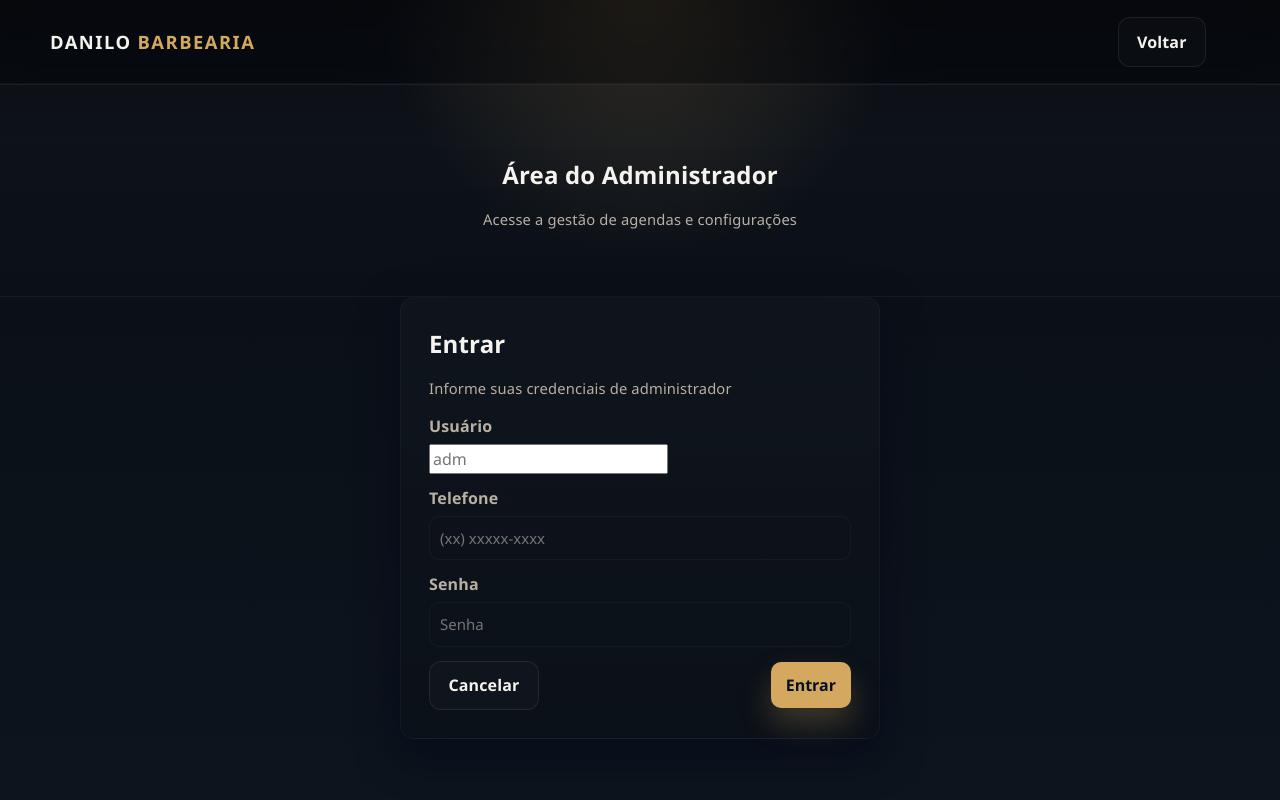
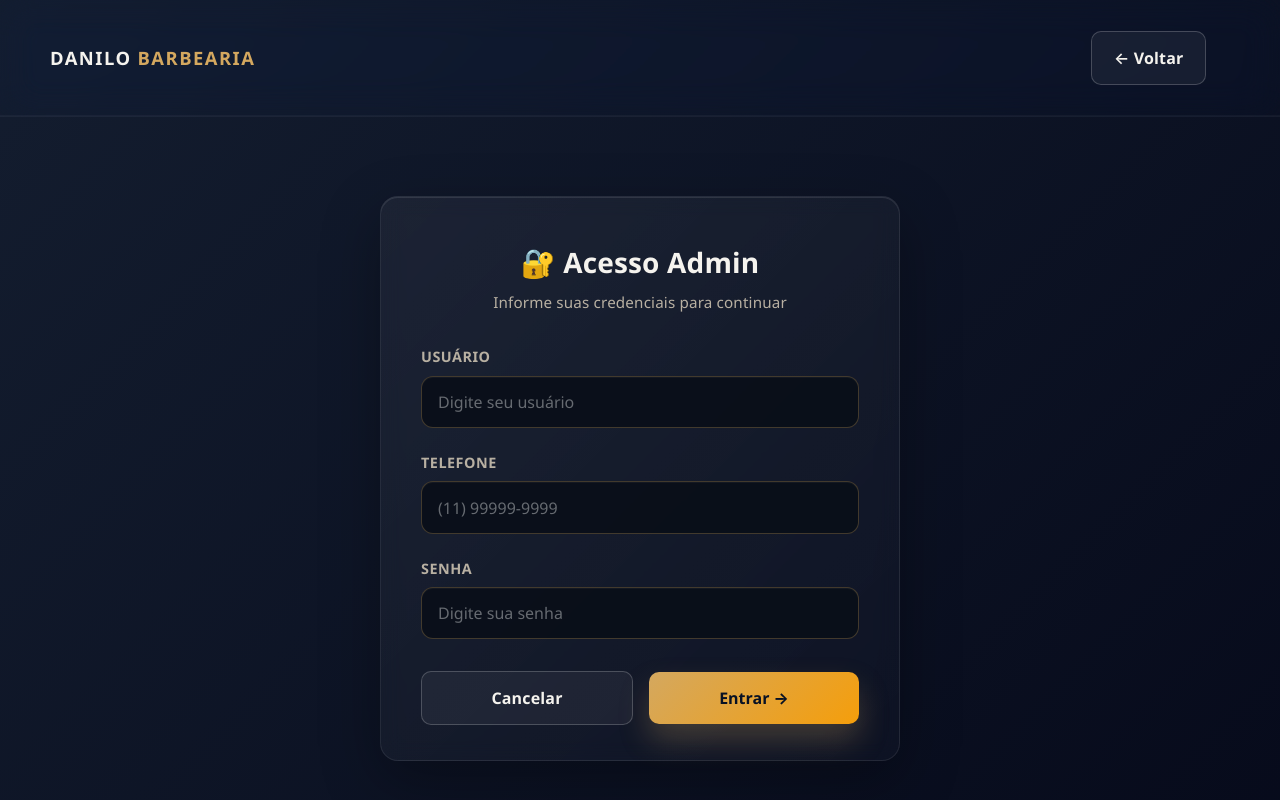
Before and after one commit to KelvynNeris/DaniloBarbearia, a Flask app: page /admin/login in a window 1280 px wide. Run offline with Flask 3, Linux system fonts and the light colour scheme.

Commit message:
login_adm

```diff
--- a/app.py
+++ b/app.py
@@ -96,6 +96,34 @@ def normalize_name(raw):
 
     return ' '.join(normalized_parts)
 
+
+def ensure_first_login_column(conn=None):
+    """Create the first_login column if the admins table is older and missing it.
+    This preserves the first-login flow without breaking legacy schemas.
+    """
+    close_conn = False
+    if conn is None:
+        conn = Conexao.conectar()
+        close_conn = True
+
+    try:
+        cur = conn.cursor()
+        try:
+            cur.execute('SHOW COLUMNS FROM admins')
+            columns = [str(col[0]).lower() for col in cur.fetchall()]
+            if 'first_login' not in columns:
+                try:
+                    cur.execute('ALTER TABLE admins ADD COLUMN first_login TINYINT(1) NOT NULL DEFAULT 0')
+                    conn.commit()
+                except Exception:
+                    pass
+        finally:
+            cur.close()
+    finally:
+        if close_conn:
+            conn.close()
+
+
 @app.route("/")
 def inicio():
     # Garante CSRF token na sessão e passa para o template
@@ -130,9 +158,9 @@ def admin_login():
 
     try:
         conn = Conexao.conectar()
+        ensure_first_login_column(conn)
         cur = conn.cursor(dictionary=True)
-        # include first_login flag in query
-        cur.execute('SELECT id, username, name, phone, password_hash, IFNULL(first_login,0) AS first_login FROM admins WHERE username = %s LIMIT 1', (username,))
+        cur.execute('SELECT id, username, name, phone, password_hash, first_login FROM admins WHERE username = %s LIMIT 1', (username,))
         row = cur.fetchone()
         cur.close(); conn.close()
         if not row:
@@ -182,8 +210,9 @@ def admin_change():
     # fetch admin first_login flag to determine access
     try:
         conn = Conexao.conectar()
+        ensure_first_login_column(conn)
         cur = conn.cursor(dictionary=True)
-        cur.execute('SELECT id, username, name, phone, IFNULL(first_login,0) AS first_login FROM admins WHERE id = %s', (admin_id,))
+        cur.execute('SELECT id, username, name, phone, first_login FROM admins WHERE id = %s', (admin_id,))
         admin_row = cur.fetchone()
         cur.close(); conn.close()
     except Exception:
@@ -228,6 +257,7 @@ def admin_change():
 
     try:
         conn = Conexao.conectar()
+        ensure_first_login_column(conn)
         cur = conn.cursor()
         # mark first_login = 1 after admin updates their info
         if password:
@@ -692,6 +722,21 @@ def logout():
     return redirect('/')
 
 
+@app.route('/admin/logout', methods=['POST'])
+def admin_logout():
+    # Valida token CSRF e remove o admin da sessão
+    form_token = request.form.get('csrf_token')
+    if not form_token or form_token != session.get('csrf_token'):
+        flash('Requisição inválida (CSRF).')
+        return redirect('/admin/login')
+    session.pop('admin_id', None)
+    session.pop('admin_username', None)
+    # Renovar o csrf_token
+    session['csrf_token'] = str(uuid.uuid4())
+    flash('Você saiu com sucesso.')
+    return redirect('/')
+
+
 @app.route('/admin/agendas')
 def admin_agendas():
     # página para administrador ver todas as agendas detalhadamente
--- a/templates/admin_agendas.html
+++ b/templates/admin_agendas.html
@@ -34,6 +34,7 @@
                     <li><a href="/admin/agendas" class="{{ 'active' if request.path == '/admin/agendas' else '' }}">Agendas</a></li>
                     <li><a href="/admin/relatorio" class="{{ 'active' if request.path == '/admin/relatorio' else '' }}">Relatório</a></li>
                     <li><a href="/">Voltar</a></li>
+                    <li><form action="/admin/logout" method="post" style="margin:0;padding:0"><button type="submit" style="background:none;border:none;color:inherit;cursor:pointer;text-decoration:none;font-weight:600;padding:0.5rem 0;display:block">Sair</button></form></li>
                 </ul>
             </nav>
                                                 <style>
--- a/templates/admin_login.html
+++ b/templates/admin_login.html
@@ -6,16 +6,200 @@
   <title>Login do Administrador — Danilo Barbearia</title>
   <link rel="stylesheet" href="{{ url_for('static', filename='styles/style.css') }}">
   <style>
-    /* small overrides to align inputs with site theme */
-    .auth-hero{padding:3.25rem 0;text-align:center}
-    .auth-card{max-width:480px;margin:0 auto;padding:28px;border-radius:14px;background:linear-gradient(180deg, rgba(255,255,255,0.02), rgba(0,0,0,0.12));box-shadow:0 14px 40px rgba(2,6,23,0.6);border:1px solid rgba(255,255,255,0.03)}
-    .auth-card h2{margin:0 0 8px}
-    .form-row{margin-bottom:12px}
-    label{display:block;margin-bottom:6px;color:var(--muted);font-weight:600}
-    input[type="text"],input[type="password"],input[type="tel"]{width:100%;padding:10px;border-radius:10px;border:1px solid rgba(255,255,255,0.04);background:transparent;color:var(--text);font-size:15px}
-    .form-actions{display:flex;justify-content:space-between;align-items:center;margin-top:14px}
-    .btn.primary{background:var(--accent);color:#071124;padding:10px 14px;border-radius:10px}
-    .hint{font-size:0.92rem;color:var(--muted)}
+    body {
+      display: flex;
+      flex-direction: column;
+      min-height: 100vh;
+      background: linear-gradient(135deg, rgba(7, 17, 36, 0.95) 0%, rgba(2, 6, 23, 0.98) 100%);
+    }
+
+    .site-header {
+      background: transparent;
+      border-bottom: 1px solid rgba(255, 255, 255, 0.05);
+      padding: 1rem 0;
+      margin-bottom: 2rem;
+    }
+
+    main {
+      flex: 1;
+      display: flex;
+      align-items: center;
+      justify-content: center;
+      padding: 2rem 1rem;
+    }
+
+    .auth-container {
+      width: 100%;
+      max-width: 500px;
+      margin-top: 0.5rem;
+    }
+
+    .auth-card {
+      background: linear-gradient(135deg, rgba(255, 255, 255, 0.05) 0%, rgba(255, 255, 255, 0.02) 100%);
+      border: 1px solid rgba(255, 255, 255, 0.08);
+      border-radius: 18px;
+      padding: 2.5rem 2.1rem 2rem;
+      backdrop-filter: blur(10px);
+      box-shadow: 0 20px 60px rgba(0, 0, 0, 0.3), inset 0 1px 0 rgba(255, 255, 255, 0.1);
+    }
+
+    .auth-card h1 {
+      font-size: 1.75rem;
+      margin: 0 0 0.5rem;
+      color: var(--text);
+      text-align: center;
+      font-weight: 700;
+    }
+
+    .auth-card .subtitle {
+      text-align: center;
+      color: var(--muted);
+      font-size: 0.95rem;
+      margin-bottom: 2rem;
+      display: block;
+    }
+
+    .form-group {
+      margin-bottom: 1.5rem;
+    }
+
+    .form-group label {
+      display: block;
+      margin-bottom: 0.5rem;
+      color: var(--muted);
+      font-weight: 600;
+      font-size: 0.9rem;
+      text-transform: uppercase;
+      letter-spacing: 0.5px;
+    }
+
+    .form-group input {
+      width: 100%;
+      padding: 0.82rem 1rem;
+      border: 1px solid rgba(255, 255, 255, 0.14);
+      border-radius: 12px;
+      background: rgba(10, 16, 25, 0.9);
+      color: #f8f5f0;
+      font-size: 1rem;
+      font-weight: 500;
+      transition: all 0.25s ease;
+      box-sizing: border-box;
+      min-height: 48px;
+      appearance: none;
+      -webkit-appearance: none;
+      box-shadow: inset 0 1px 0 rgba(255,255,255,0.04);
+    }
+
+    .form-group input::placeholder {
+      color: rgba(255, 255, 255, 0.38);
+    }
+
+    .form-group input:focus {
+      outline: none;
+      border-color: rgba(212, 168, 95, 0.9);
+      background: rgba(12, 18, 29, 0.98);
+      box-shadow: 0 0 0 3px rgba(212, 168, 95, 0.18), inset 0 1px 0 rgba(255,255,255,0.06);
+    }
+
+    #username,
+    #loginPhone,
+    #password {
+      background: rgba(10, 16, 25, 0.92);
+      border: 1px solid rgba(212, 168, 95, 0.28);
+    }
+
+    .form-actions {
+      display: flex;
+      gap: 1rem;
+      margin-top: 2rem;
+      align-items: center;
+    }
+
+    .btn {
+      flex: 1;
+      padding: 0.85rem 1.35rem;
+      border: 1px solid rgba(255, 255, 255, 0.2);
+      border-radius: 10px;
+      background: rgba(255, 255, 255, 0.05);
+      color: var(--text);
+      text-decoration: none;
+      text-align: center;
+      cursor: pointer;
+      font-weight: 600;
+      transition: all 0.3s ease;
+      font-size: 1rem;
+      min-height: 48px;
+    }
+
+    .btn:hover {
+      border-color: rgba(255, 255, 255, 0.3);
+      background: rgba(255, 255, 255, 0.08);
+    }
+
+    .btn.primary {
+      background: linear-gradient(135deg, var(--accent) 0%, #f59e0b 100%);
+      color: #071124;
+      border: none;
+      font-weight: 700;
+    }
+
+    .btn.primary:hover {
+      background: linear-gradient(135deg, #ffc107 0%, #f59e0b 100%);
+      transform: translateY(-2px);
+      box-shadow: 0 10px 30px rgba(255, 193, 7, 0.3);
+    }
+
+    .btn.primary:active {
+      transform: translateY(0);
+    }
+
+    .flash-messages {
+      margin: 1rem 0;
+    }
+
+    .flash {
+      background: rgba(239, 68, 68, 0.1);
+      border: 1px solid rgba(239, 68, 68, 0.3);
+      color: #fca5a5;
+      padding: 1rem;
+      border-radius: 10px;
+      margin-bottom: 1rem;
+      text-align: center;
+    }
+
+    .flash.success {
+      background: rgba(16, 185, 129, 0.1);
+      border-color: rgba(16, 185, 129, 0.3);
+      color: #86efac;
+    }
+
+    @media (min-width: 768px) {
+      .auth-container {
+        max-width: 520px;
+      }
+
+      .auth-card {
+        padding: 2.75rem 2.5rem 2.2rem;
+      }
+    }
+
+    @media (max-width: 480px) {
+      .auth-card {
+        padding: 2rem 1.5rem;
+      }
+
+      .auth-card h1 {
+        font-size: 1.5rem;
+      }
+
+      .form-actions {
+        flex-direction: column;
+      }
+
+      .btn {
+        width: 100%;
+      }
+    }
   </style>
 </head>
 <body>
@@ -23,7 +207,7 @@
     <div class="container header-inner">
       <a class="brand" href="/">Danilo<span>Barbearia</span></a>
       <nav class="header-actions">
-        <a class="btn" href="/">Voltar</a>
+        <a class="btn" href="/">← Voltar</a>
       </nav>
     </div>
   </header>
@@ -40,38 +224,36 @@
   {% endwith %}
 
   <main>
-    <section class="hero auth-hero">
-      <div class="container">
-        <h1 style="margin-bottom:8px">Área do Administrador</h1>
-        <p class="hint">Acesse a gestão de agendas e configurações</p>
-      </div>
-    </section>
+    <div class="auth-container">
+      <div class="auth-card">
+        <h1>🔐 Acesso Admin</h1>
+        <span class="subtitle">Informe suas credenciais para continuar</span>
 
-    <section class="container">
-      <div class="auth-card">
-        <h2>Entrar</h2>
-        <p class="hint">Informe suas credenciais de administrador</p>
         <form method="post" action="/admin/login" id="adminLoginForm">
           <input type="hidden" name="csrf_token" value="{{ csrf_token }}">
-          <div class="form-row">
+
+          <div class="form-group">
             <label for="username">Usuário</label>
-            <input id="username" name="username" required maxlength="150" placeholder="adm">
+            <input id="username" name="username" type="text" required maxlength="150" placeholder="Digite seu usuário">
           </div>
-          <div class="form-row">
+
+          <div class="form-group">
             <label for="loginPhone">Telefone</label>
-            <input id="loginPhone" name="phone" type="tel" required maxlength="20" placeholder="(xx) xxxxx-xxxx">
+            <input id="loginPhone" name="phone" type="tel" required maxlength="20" placeholder="(11) 99999-9999">
           </div>
-          <div class="form-row">
+
+          <div class="form-group">
             <label for="password">Senha</label>
-            <input id="password" name="password" type="password" required minlength="1" placeholder="Senha">
+            <input id="password" name="password" type="password" required minlength="1" placeholder="Digite sua senha">
           </div>
+
           <div class="form-actions">
             <a class="btn" href="/">Cancelar</a>
-            <button type="submit" class="btn primary">Entrar</button>
+            <button type="submit" class="btn primary">Entrar →</button>
           </div>
         </form>
       </div>
-    </section>
+    </div>
   </main>
 
   <script src="{{ url_for('static', filename='js/main.js') }}"></script>
@@ -79,11 +261,20 @@
     (function(){
       var el = document.getElementById('loginPhone');
       if(!el) return;
-      function fmt(v){var d=v.replace(/\D/g,'').slice(0,11); if(d.length<=2) return '('+d; if(d.length<=6) return '('+d.slice(0,2)+') '+d.slice(2); if(d.length<=10) return '('+d.slice(0,2)+') '+d.slice(2,6)+'-'+d.slice(6); return '('+d.slice(0,2)+') '+d.slice(2,7)+'-'+d.slice(7);}
+      function fmt(v){
+        var d=v.replace(/\D/g,'').slice(0,11);
+        if(d.length<=2) return '('+d;
+        if(d.length<=6) return '('+d.slice(0,2)+') '+d.slice(2);
+        if(d.length<=10) return '('+d.slice(0,2)+') '+d.slice(2,6)+'-'+d.slice(6);
+        return '('+d.slice(0,2)+') '+d.slice(2,7)+'-'+d.slice(7);
+      }
       el.addEventListener('input', function(){ el.value = fmt(el.value); });
       document.getElementById('adminLoginForm').addEventListener('submit', function(e){
         var digits = (el.value||'').replace(/\D/g,'');
-        if(digits.length !== 11){ e.preventDefault(); alert('Telefone inválido. Use o formato (xx) xxxxx-xxxx.'); }
+        if(digits.length !== 11){
+          e.preventDefault();
+          alert('Telefone inválido. Use o formato (11) 99999-9999.');
+        }
       });
     })();
   </script>
--- a/templates/admin_relatorio.html
+++ b/templates/admin_relatorio.html
@@ -21,6 +21,7 @@
           <li><a href="/admin/agendas" class="{{ 'active' if request.path == '/admin/agendas' else '' }}">Agendas</a></li>
           <li><a href="/admin/relatorio" class="{{ 'active' if request.path == '/admin/relatorio' else '' }}">Relatório</a></li>
           <li><a href="/">Voltar</a></li>
+          <li><form action="/admin/logout" method="post" style="margin:0;padding:0"><button type="submit" style="background:none;border:none;color:inherit;cursor:pointer;text-decoration:none;font-weight:600;padding:0.5rem 0;display:block">Sair</button></form></li>
         </ul>
       </nav>
     </div>
--- a/templates/agendamento.html
+++ b/templates/agendamento.html
@@ -28,6 +28,7 @@
           <li><a href="#horario">Horário</a></li>
           <li><a href="#contato">Contato</a></li>
           <li><a href="/meus_agendamentos">Meus Agendamentos</a></li>
+          <li><a href="/admin/login">Login Admin</a></li>
         </ul>
       </nav>
 
--- a/templates/alterar.html
+++ b/templates/alterar.html
@@ -22,6 +22,7 @@
           <li><a href="#horario">Horário</a></li>
           <li><a href="#contato">Contato</a></li>
           <li><a href="/meus_agendamentos">Meus Agendamentos</a></li>
+          <li><a href="/admin/login">Login Admin</a></li>
         </ul>
       </nav>
 
--- a/templates/confirmacao.html
+++ b/templates/confirmacao.html
@@ -22,6 +22,7 @@
           <li><a href="#horario">Horário</a></li>
           <li><a href="#contato">Contato</a></li>
           <li><a href="/meus_agendamentos">Meus Agendamentos</a></li>
+          <li><a href="/admin/login">Login Admin</a></li>
         </ul>
       </nav>
 
--- a/templates/index.html
+++ b/templates/index.html
@@ -21,6 +21,7 @@
                     <li><a href="#horario">Horário</a></li>
                     <li><a href="#contato">Contato</a></li>
                     <li><a href="/meus_agendamentos">Meus Agendamentos</a></li>
+                    <li><a href="/admin/login">Login Admin</a></li>
                 </ul>
             </nav>
 
--- a/templates/meus_agendamentos.html
+++ b/templates/meus_agendamentos.html
@@ -22,6 +22,7 @@
           <li><a href="#horario">Horário</a></li>
           <li><a href="#contato">Contato</a></li>
           <li><a href="/meus_agendamentos">Meus Agendamentos</a></li>
+          <li><a href="/admin/login">Login Admin</a></li>
         </ul>
       </nav>
 
```
